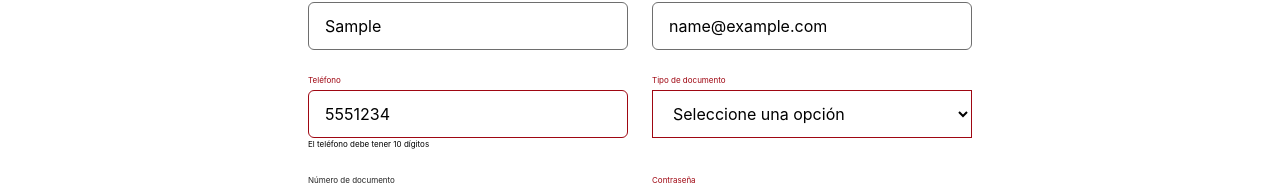
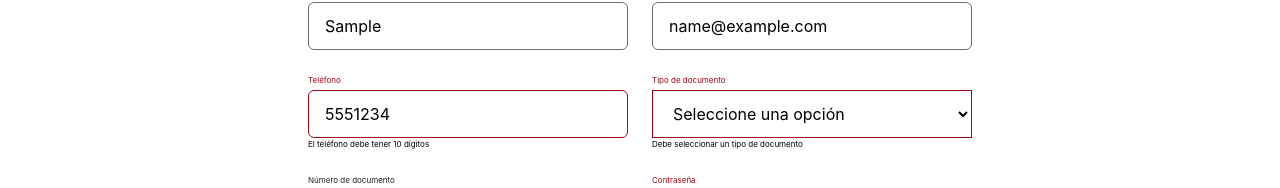
Before and after one commit to 4bryssion/proyecto-formativo-sia, a React (Vite) app: page / in a window 1280 px wide. Both pictures are taken after typing "Sample", "name@example.com", "5551234", "Sample", "Sample123" into the empty fields and a click on the button "Guardar". Shown: the part 182-370 px from the top of the page. Built offline with nearby package versions, Linux system fonts and the light colour scheme.

Commit message:
feat(error): se arreglo el estado de error del componente Select

```diff
--- a/src/features/users/components/UserRegisterForm.jsx
+++ b/src/features/users/components/UserRegisterForm.jsx
@@ -8,6 +8,7 @@ import { Input, Button, Select } from "@/shared";
 
 
 export default function UserRegisterForm(){
+
 
     // Estados:
 
@@ -107,7 +108,6 @@ export default function UserRegisterForm(){
                     grid-cols-1
                     items-center
                     gap-6
-
                 "
 
                 onSubmit={handleSubmit}
--- a/src/shared/components/Select.jsx
+++ b/src/shared/components/Select.jsx
@@ -1,21 +1,11 @@
 export default function Select({
     label,
     name,
+    value,
+    onChange,
     options = [],
-    error
+    error,
 }){
-
-    const errorSelect = (
-        error && <p
-            className="
-                text-caption
-                text-error
-                place-self-start
-            "
-        >
-        {error}
-        </p>
-    )
 
     return(
         <div
@@ -39,6 +29,8 @@ export default function Select({
 
             <select
                 name={name}
+                value={value}
+                onChange={onChange}
 
                 className={`
                     w-full
@@ -72,7 +64,17 @@ export default function Select({
             </select>
 
             {/* Feedback message */}
-            {Select.value === "" && errorSelect}
+            {
+                error && <p
+                    className="
+                        text-caption
+                        text-error
+                        place-self-start
+                    "
+                >
+                {error}
+                </p>
+            }
 
 
         </div>
```
